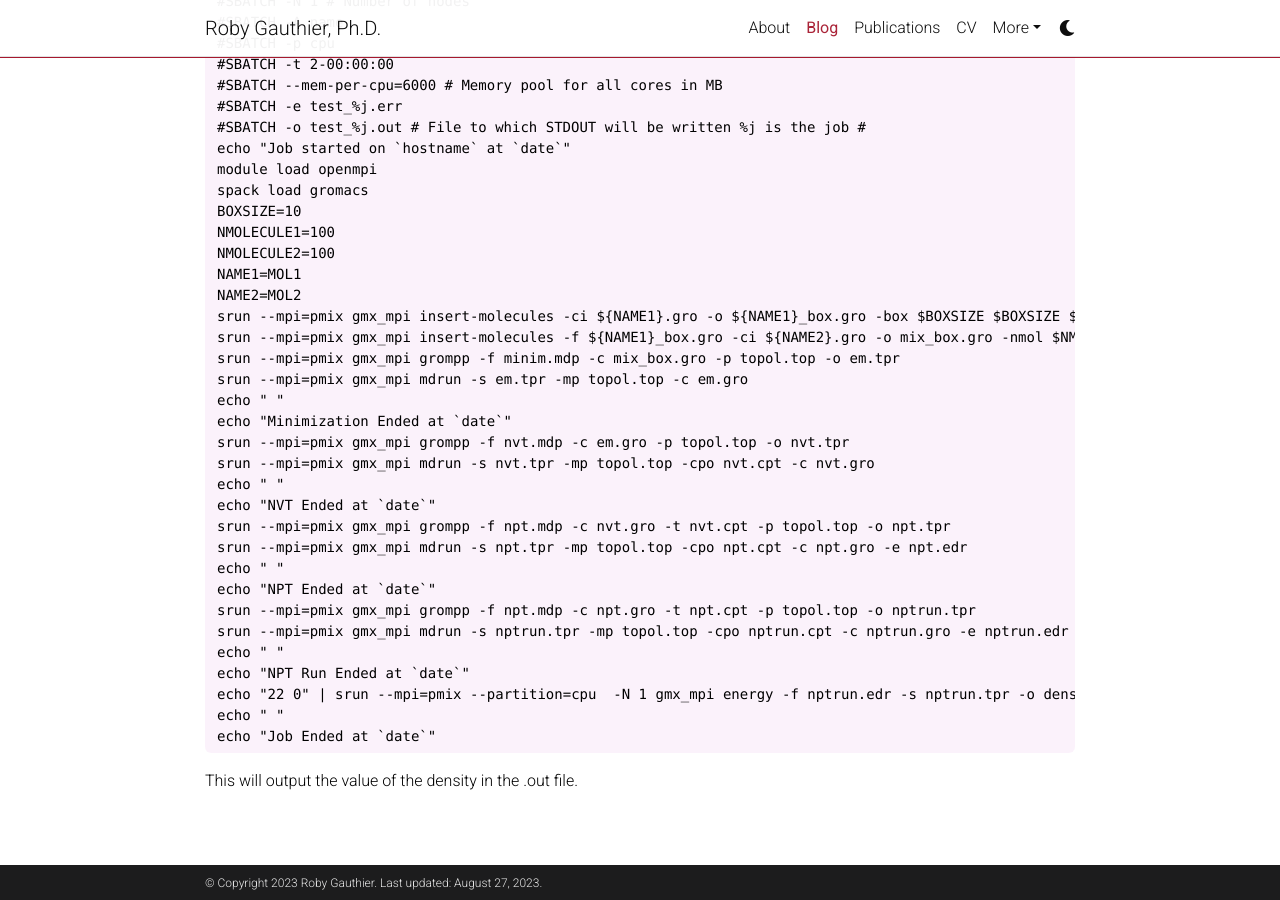
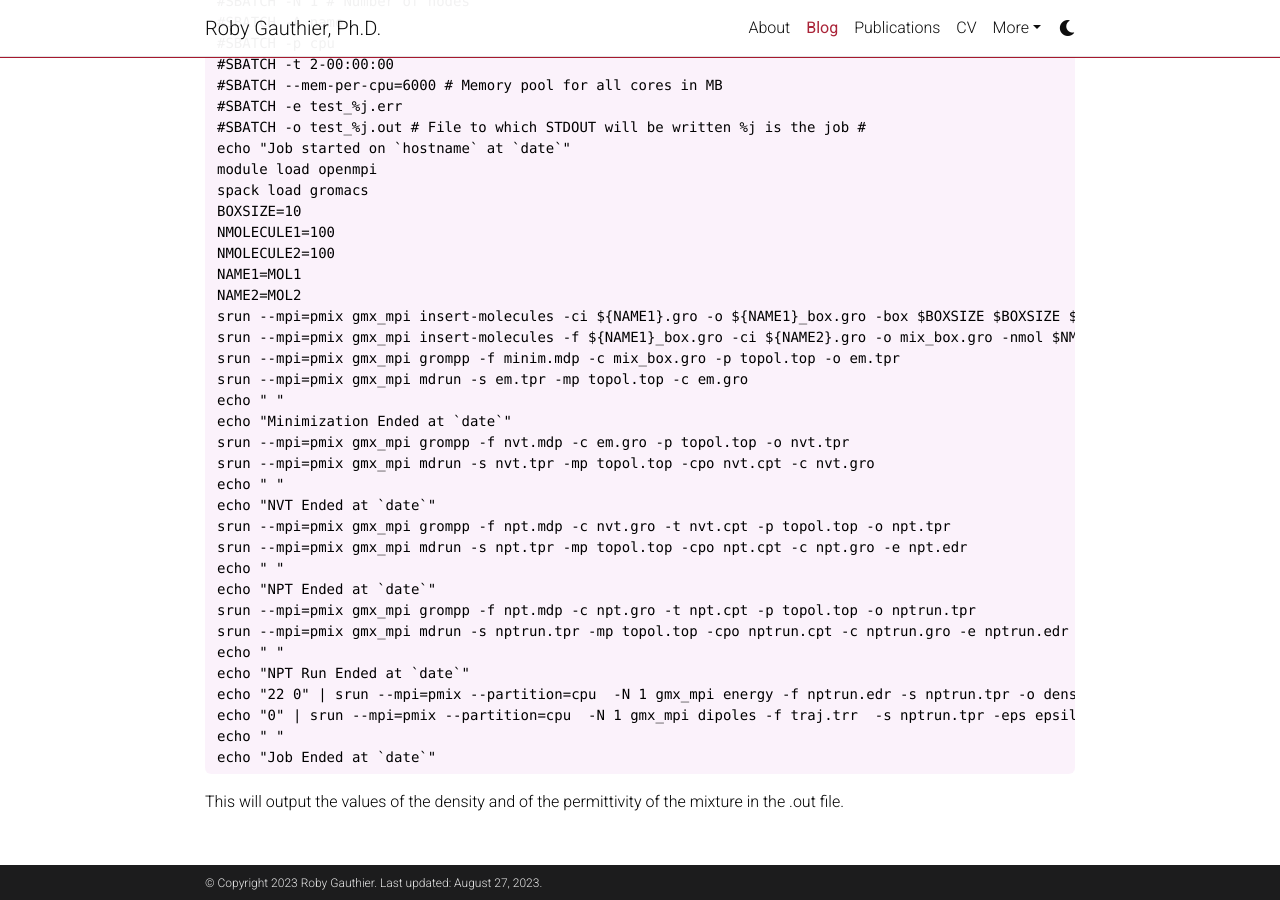
Before and after one commit to robygauthier/robygauthier.github.io, a Jekyll site: the page built from _posts/2023-08-26-GroHPC.md, in a window 1280 px wide and 900 px high, scrolled down 536 px. Built offline with Jekyll 4.4.1, drawn with Linux system fonts in a browser that asks for light colours; comment, search, counter and statistics services are not loaded; a style sheet for code colours, icons or effects is not loaded.

Commit message:
Update 2023-08-26-GroHPC.md
Updating the text of the blog.

```diff
--- a/_posts/2023-08-26-GroHPC.md
+++ b/_posts/2023-08-26-GroHPC.md
@@ -53,8 +53,9 @@ srun --mpi=pmix gmx_mpi mdrun -s nptrun.tpr -mp topol.top -cpo nptrun.cpt -c npt
 echo " "
 echo "NPT Run Ended at `date`"
 echo "22 0" | srun --mpi=pmix --partition=cpu  -N 1 gmx_mpi energy -f nptrun.edr -s nptrun.tpr -o density.xvg
+echo "0" | srun --mpi=pmix --partition=cpu  -N 1 gmx_mpi dipoles -f traj.trr  -s nptrun.tpr -eps epsilon.xvg
 echo " "
 echo "Job Ended at `date`"
 {% endhighlight %}
 
-This will output the value of the density in the .out file.
+This will output the values of the density and of the permittivity of the mixture in the .out file.
```
